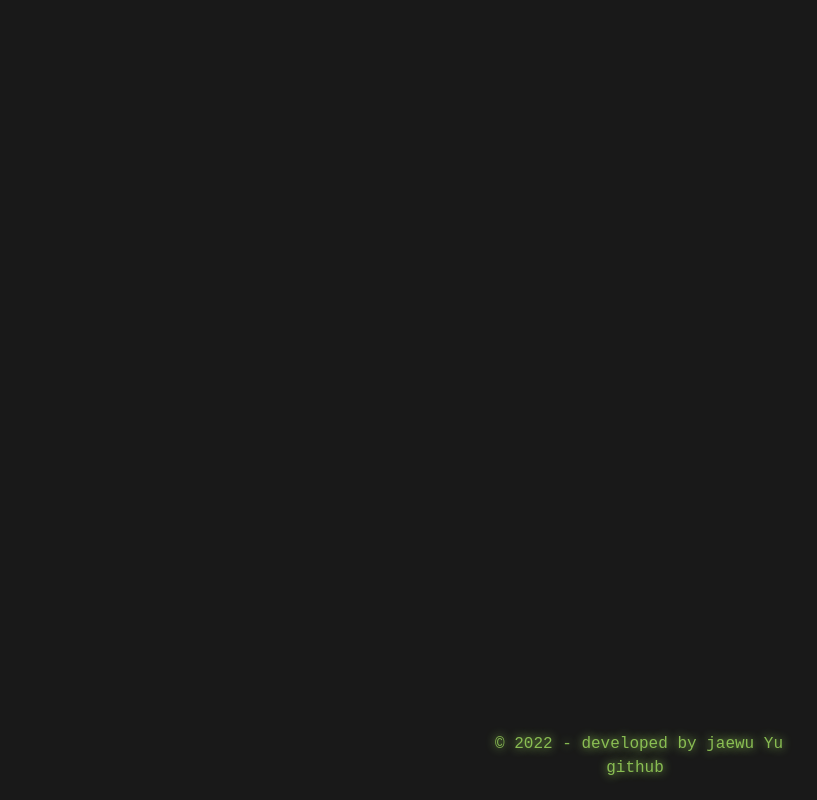
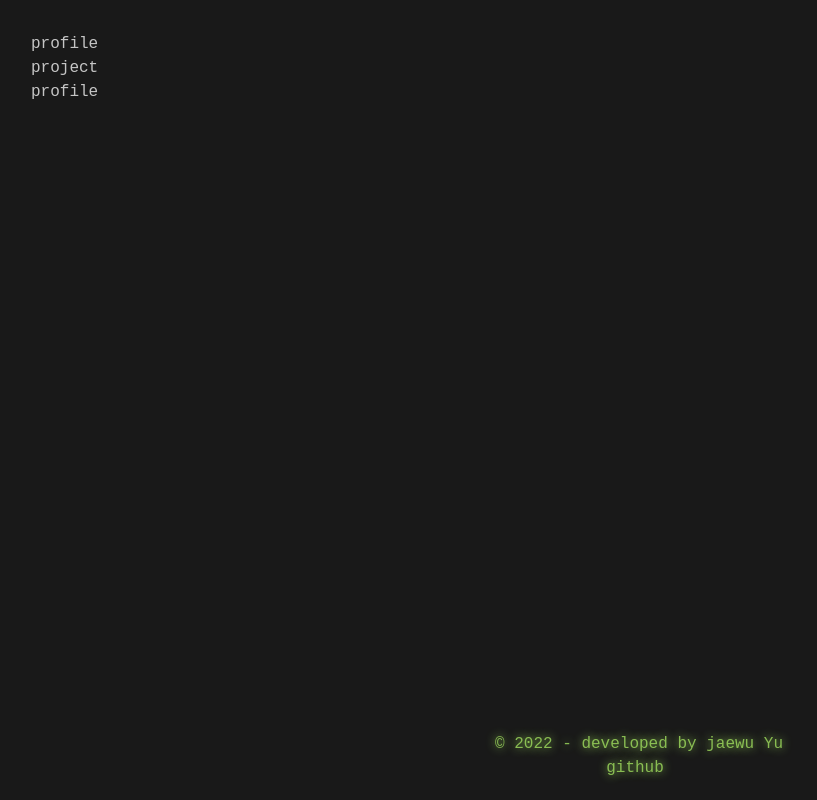
Before and after one commit to yuJaeWoo/portfolio, a Next.js app in the folder portfolio/: page /dashboard in a window 1280 px wide. Shown: the whole page, without its empty margins (1-818 px from the left). Built offline with nearby package versions, Linux system fonts and the light colour scheme.

Commit message:
separate_page

```diff
--- /dev/null
+++ b/portfolio/src/pages/contatct.tsx
@@ -0,0 +1,8 @@
+const Contatct = () => {
+    return (
+        <div>
+            profile
+        </div>
+    )
+}
+export default Contatct
--- a/portfolio/src/pages/dashboard.tsx
+++ b/portfolio/src/pages/dashboard.tsx
@@ -1,5 +1,7 @@
-
 import Head from "next/head";
+import Contatct from "./contatct";
+import Profile from "./profile";
+import Project from "./project";
 
 export default function Dashboard() {
   return (
@@ -8,6 +10,9 @@ export default function Dashboard() {
         <title>재우's Portfolio</title>
         <link rel="icon" href="/favicon.ico" />
       </Head>
+        <Profile />
+        <Project />
+        <Contatct />
 
     </div>
   );
--- /dev/null
+++ b/portfolio/src/pages/profile.tsx
@@ -0,0 +1,8 @@
+const Profile = () => {
+    return (
+        <div>
+            profile
+        </div>
+    )
+}
+export default Profile
--- /dev/null
+++ b/portfolio/src/pages/project.tsx
@@ -0,0 +1,8 @@
+const Project = () => {
+    return (
+        <div>
+            project
+        </div>
+    )
+}
+export default Project
```
